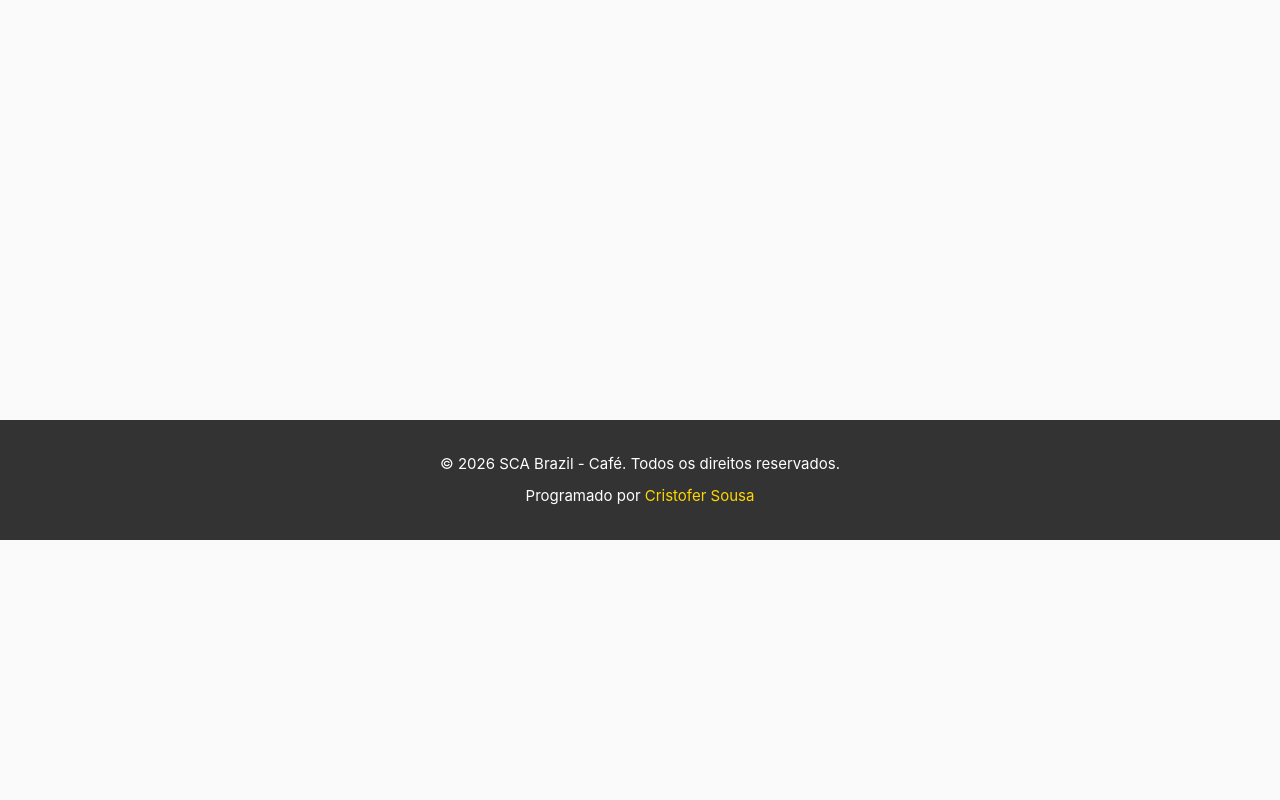
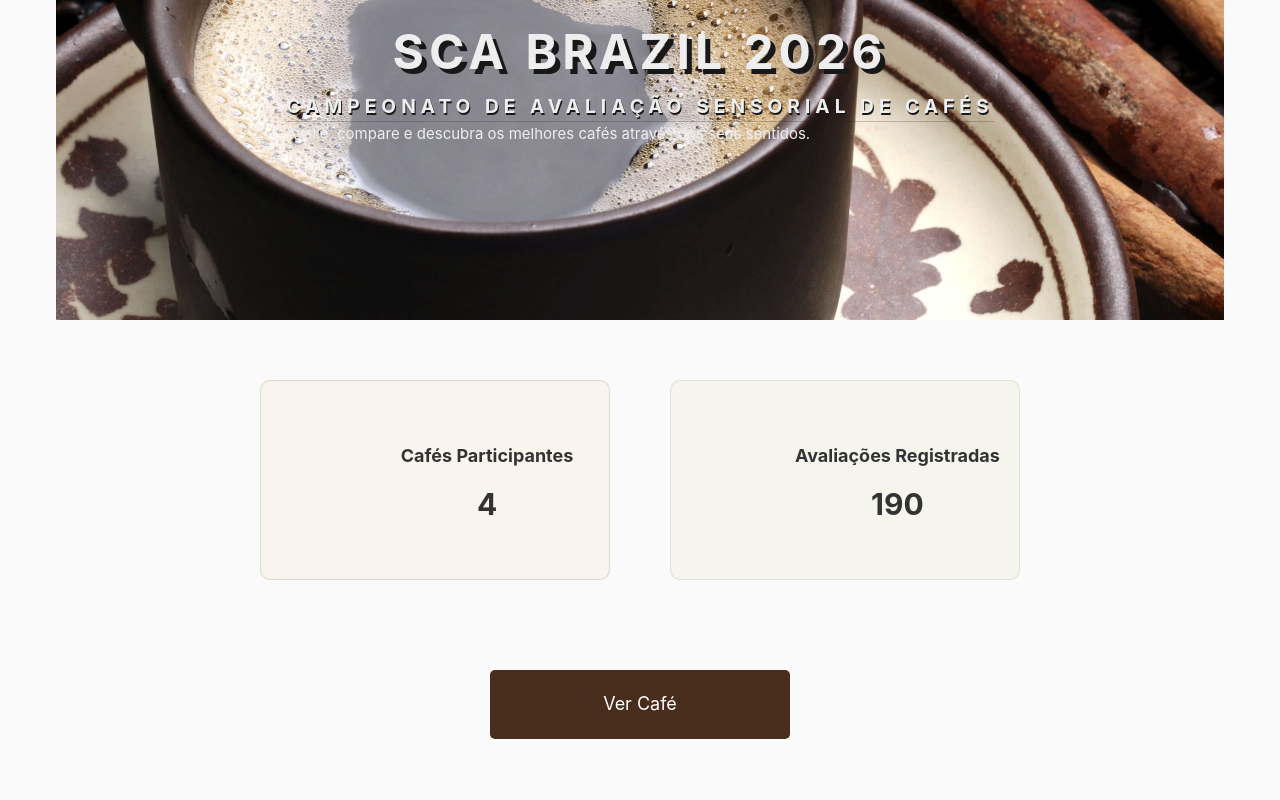
Before and after one commit to ifc-dev-web2/dev-web-2info, a Vue app in the folder vue3-template-info2/: page / in a window 1280 px wide. Shown: the part 260-1060 px from the top of the page. Before the commit the page ends 800 px from the top, so only its background shows below. Built offline with nearby package versions, Linux system fonts and the light colour scheme.

Commit message:
feat: added images and content

```diff
--- a/vue3-template-info2/src/views/HomeView.vue
+++ b/vue3-template-info2/src/views/HomeView.vue
@@ -1,20 +1,45 @@
 <template>
   <div>
-    <section>
-      <h1>Bem-vindo à {{ title }}</h1>
-      <p>{{ description }}</p>
+    <section class="intro">
+      <div class="intro-content">
+        <h1>{{ title }}</h1>
+        <h3>{{ subtitle }}</h3>
+        <p>{{ description }}</p>
+      </div>
     </section>
-<!--
+
+    <section class="coffees">
+      <!-- coffee-card-1 -->
+      <div class="card-coffees card-coffees__participantes">
+        <div class="coffee-ico">
+          <i class="fa-solid fa-people-group"></i>
+        </div>
+        <div class="coffee-description">
+          <p>Cafés Participantes</p>
+          <span> 4</span>
+        </div>
+      </div>
+      <!-- coffee-card-2 -->
+      <div class="card-coffees card-coffees__avaliacoes">
+        <div class="coffee-ico">
+          <i class="fa-solid fa-clipboard-list"></i>
+        </div>
+        <div class="coffee-description">
+          <p>Avaliações Registradas</p>
+          <span> 190</span>
+        </div>
+      </div>
+    </section>
+    <!-- button ação para ver todos os cafés avaliados -->
+    <div class="coffees-button">
+      <RouterLink to="/cafes" class="button-primary">
+        <i class="fa-solid fa-mug-hot"></i>
+        Ver Café
+      </RouterLink>
+    </div>
+
     <section class="about-card">
-      <div class="about-decoration">
-        <svg class="wave-top" viewBox="200 9 1012 100" preserveAspectRatio="none">
-          <path
-            fill="#f7f1eb"
-            d="M0,32L80,42.7C160,53,320,75,480,80C640,85,800,75,960,64C1120,53,1280,43,1360,37.3L1440,32L1440,0L0,0Z"
-          />
-        </svg>
-      </div>
-
+      <div class="about-decoration"></div>
       <div class="about-content">
         <h2>Sobre o Campeonato</h2>
         <p>
@@ -22,31 +47,131 @@
           avaliações sensoriais baseadas nos critérios da metodologia SCA.
         </p>
       </div>
-    </section> -->
+    </section>
   </div>
 </template>
 
 <script setup>
 import { ref } from 'vue'
 
-const title = ref('Página Inicial')
-const description = ref('Esta é a página inicial do seu aplicativo Vue.js.')
+const title = ref('SCA Brazil 2026')
+const subtitle = ref('Campeonato de Avaliação Sensorial de Cafés')
+const description = ref('Avalie, compare e descubra os melhores cafés através dos seus sentidos.')
 </script>
 
-<!-- <style scoped>
-.about-card h2 {
-  font-size: 2rem;
-  font-weight: bold;
-  margin-bottom: 20px;
-  text-transform: uppercase;
-  color: #6f4e37;
+<style scoped>
+.intro {
+  background: url('@/assets/img/coffee-bg.jpg') no-repeat center;
+  background-size: cover;
+  height: 60vh;
+  display: flex;
+  justify-content: center;
+  align-items: center;
+  color: #eee;
 }
 
-.about-card p {
+.intro-content h1 {
+  font-size: 3rem;
+  text-transform: uppercase;
+  text-align: center;
+  font-weight: bolder;
+  letter-spacing: 5px;
+  text-shadow: 5px 5px #181818; /* offset-x | offset-y | blur-radius | color */
+}
+
+.intro-content h3 {
   font-size: 1.2rem;
-  line-height: 1.6;
-  color: #a67c52;
-  letter-spacing: 0.5px;
+  text-align: center;
+  font-weight: bolder;
+  letter-spacing: 5px;
+  text-shadow: 1px 2px #181818;
+  border-bottom: 1px solid #18181839;
+  text-transform: uppercase;
+}
+
+.coffees {
+  display: flex;
+  justify-content: center;
+  align-items: center;
+  height: 40vh;
+}
+
+.card-coffees {
+  min-width: 30%;
+  height: 200px;
+  border: 1px solid #492d1c;
+  margin: 30px;
+  border-radius: 10px;
+  background-color: #faf4ef;
+  display: flex;
+  justify-content: center;
+  align-items: center;
+}
+
+.coffee-ico {
+  border-radius: 50%;
+  min-width: 30%;
+  font-size: 4em;
+  text-align: center;
+}
+
+.card-coffees__participantes {
+  background-color: #f9f4ee;
+  border: 1px solid #492d1c24;
+}
+
+.card-coffees__participantes .coffee-ico {
+  background-color: #e7dbcf;
+  color: #492d1c;
+}
+
+.card-coffees__avaliacoes {
+  background-color: #f5f5ed;
+  border: 1px solid #60684521;
+}
+
+.card-coffees__avaliacoes .coffee-ico {
+  background-color: #dce0cb;
+  color: #606845;
+}
+
+.coffee-description {
+  text-align: center;
+}
+.coffee-description p {
+  font-size: 1.2em;
+  font-weight: bold;
+  text-align: center;
+  padding: 10px;
+}
+
+.coffee-description span {
+  font-size: 2em;
+  font-weight: bold;
+  text-align: center;
+}
+
+.coffees-button {
+  display: flex;
+  justify-content: center;
+  align-items: center;
+  padding: 30px;
+}
+
+.button-primary {
+  padding: 20px;
+  width: 300px;
+  color: white;
+  background: #492d1c;
+  font-size: 1.2em;
+  border-radius: 5px;
+  text-align: center;
+  text-decoration: none;
+}
+
+.button-primary :hover {
+  color: rgb(221, 239, 15);
+  background: #af6334;
 }
 
 .about-card {
@@ -55,48 +180,6 @@ const description = ref('Esta é a página inicial do seu aplicativo Vue.js.')
   padding: 80px 0;
   margin: 0 auto;
   max-width: 1200px; /* ← importante */
-  border-top: 10px solid #6f4e37;
-  border-bottom: 10px solid #181818;
-  overflow: hidden;
-  display: flex;
-  align-items: center;
-  gap: 4rem;
-}
-
-.wave-top {
-  position: absolute;
-  top: 0;
-  left: 0;
-  width: 100%;
-  height: 200px;
-  z-index: 0;
-} -->
-
-.about-decoration {
-  position: relative;
-  background: url('../assets/img/cafe-matriz.png') no-repeat left;
-  background-size: contain;
-  width: 60vw;
-  height: 60vh;
-  opacity: 0.2;
-}
-
-.about-content {
-  position: relative;
-  z-index: 1;
-  text-align: left;
-}
-
-<style scoped >
-
-.about-card {
-    position: relative;
-  background: #fafafa;
-  padding: 80px 0;
-  margin: 0 auto;
-  max-width: 1200px; /* ← importante */
-  border-top: 10px solid #6f4e37;
-  border-bottom: 10px solid #181818;
   overflow: hidden;
   display: flex;
   align-items: center;
@@ -111,15 +194,6 @@ const description = ref('Esta é a página inicial do seu aplicativo Vue.js.')
   background-size: contain;
   opacity: 0.25;
   flex-shrink: 0;
-}
-
-.wave-top {
-  position: absolute;
-  top: 0;
-  left: 0;
-  width: 100%;
-  height: 180px;
-  z-index: 1;
 }
 
 .about-content {
```
Also changed, not shown: vue3-template-info2/src/assets/img/coffee-bg.jpg (added), vue3-template-info2/src/assets/img/coffee-intro.avif (added).
